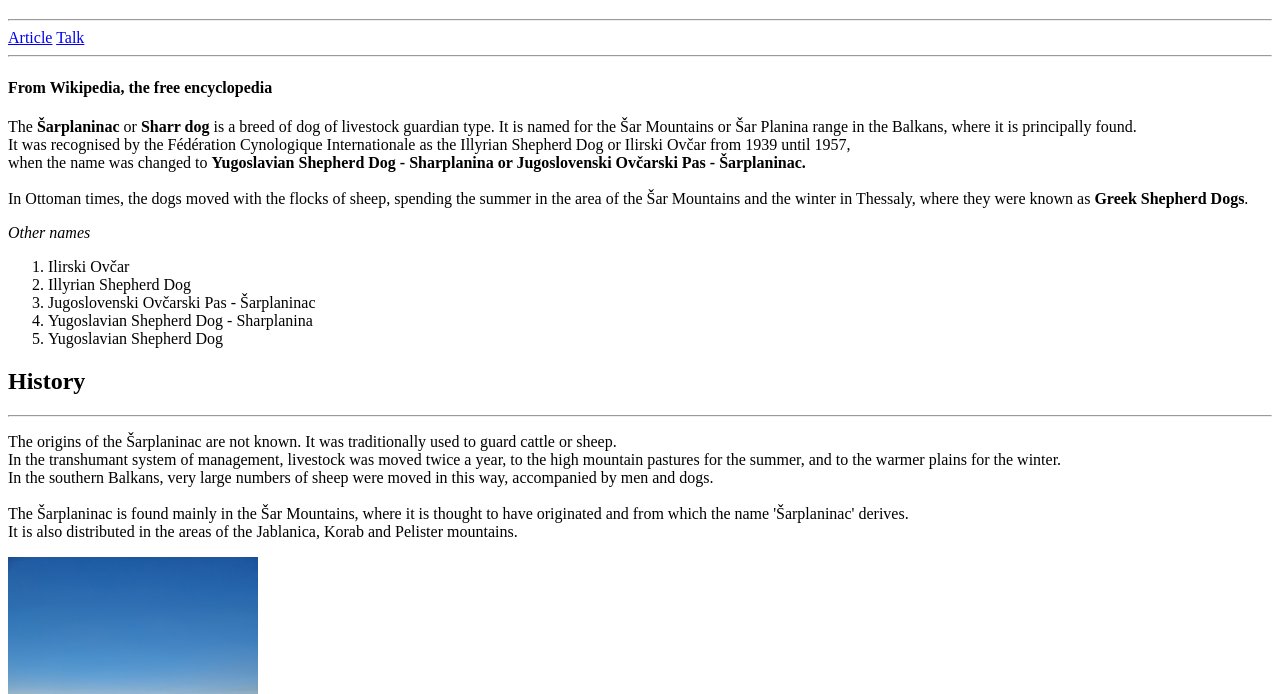
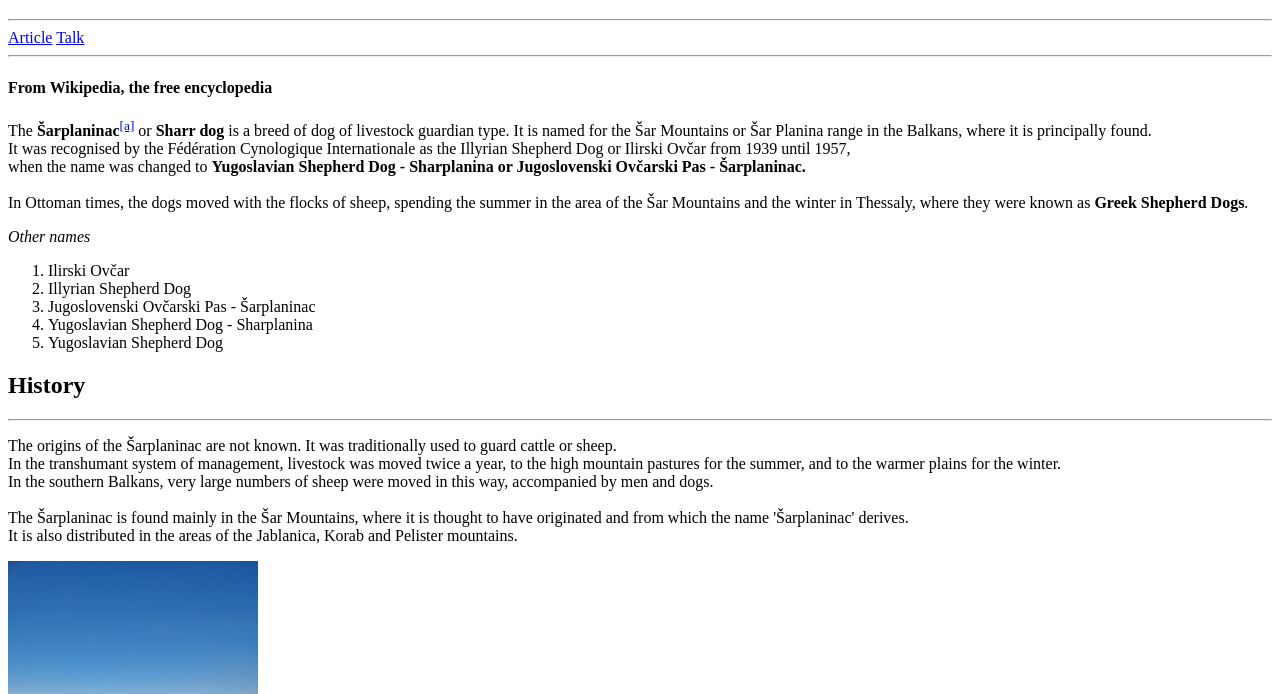
Before and after one commit to Viki-Talim/Homework-HTML, a plain HTML site: page index.html in a window 1280 px wide. Shown: the part 47-741 px from the top of the page. Drawn offline with Linux system fonts and the light colour scheme.

Commit message:
mala izmena

```diff
--- a/index.html
+++ b/index.html
@@ -3,18 +3,18 @@
     <title>Šarplaninac</title>
     <meta name="Ova e mojata prva wikipedia strana" />
   </head>
-
+  <body>
     <h1><strong>Šarplaninac</strong></h1>
     <!-- horizontal line -->
     <hr />
-  </body>
+
   <a href="index.html">Article</a>
   <a href="Talk.html">Talk</a>
   <!-- horizontal line -->
   <hr />
   <h4><strong>From Wikipedia, the free encyclopedia</strong></h4>
   <p>
-    The <strong>Šarplaninac</strong> or <strong>Sharr dog</strong> is a breed of
+    The <strong>Šarplaninac</strong><sup id="ref_a_text"><a href="#footnote_a" title="Serbian: шарпланинац, romanized: šarplaninac; Macedonian: шарпланинец, romanized: šarplaninec; colloquially also Šarac, Serbian: шарац, romanized: šarac; Macedonian: шарец, romanized: šarec">[a]</a></sup> or <strong>Sharr dog</strong> is a breed of
     dog of livestock guardian type. It is named for the Šar Mountains or Šar
     Planina range in the Balkans, where it is principally found.
     <br />
@@ -40,8 +40,6 @@
         <li>Jugoslovenski Ovčarski Pas - Šarplaninac</li>
         <li>Yugoslavian Shepherd Dog - Sharplanina</li>
         <li>Yugoslavian Shepherd Dog</li>
-
-
 </ol>
   </p>
   <h2><strong>History</strong></h2>
@@ -105,6 +103,7 @@
 
   <a href="https://www.grazerie.com/sarplaninac-history/"
   target="_blank">
+  <br/>
   *<em>History of the Yugoslavian Dog - Sarplaninac</em>
 
   </a>
```
